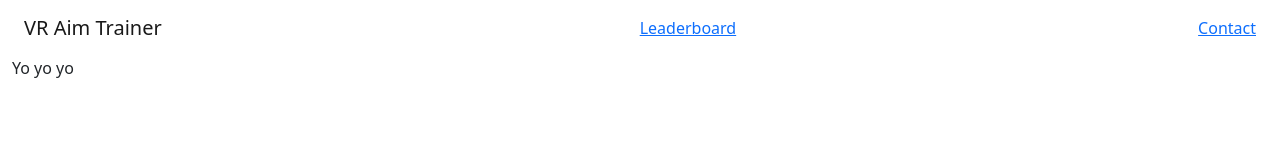
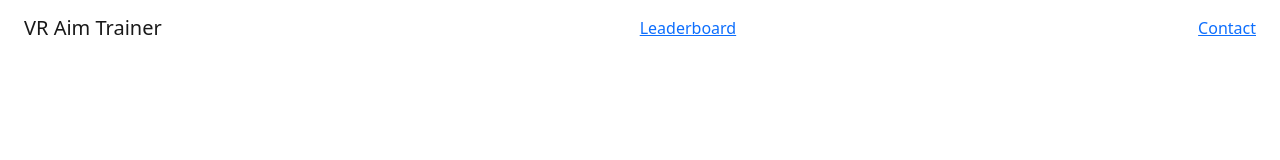
Before and after one commit to greg-navarro/VR-Aim-Trainer-Frontend, a React (Create React App) app in the folder vr-aim-trainer/: page / in a window 1280 px wide. Shown: the top 160 px of the page. Built offline with nearby package versions, Linux system fonts and the light colour scheme.

Commit message:
remove test elements

```diff
--- a/vr-aim-trainer/src/App.js
+++ b/vr-aim-trainer/src/App.js
@@ -14,8 +14,7 @@ function App() {
   return (
     <Router>
       <div className="container-fluid">
-      <NavbarComp />
-        <p>Yo yo yo</p>
+        <NavbarComp />
       </div>
     </Router>
   );
```
